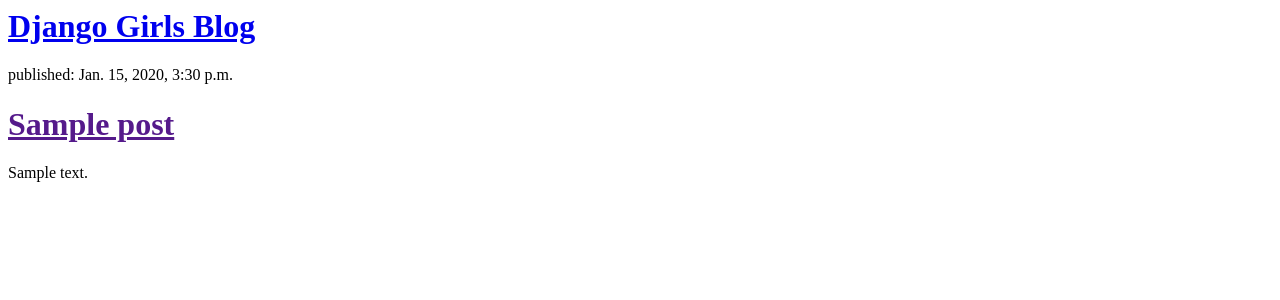
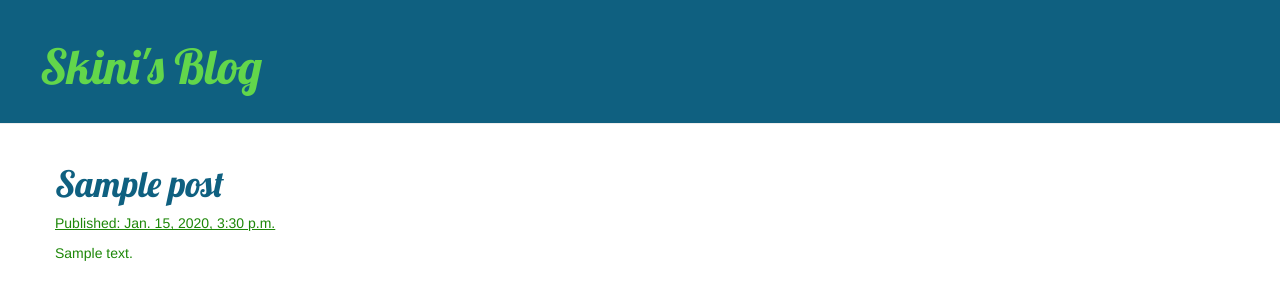
Before and after one commit to BookwormBoy/My-Blog, a Django app: template blog/templates/blog/post_list.html in a window 1280 px wide. Shown: the top 300 px of the page. Run offline with Django 3.2, Linux system fonts and the light colour scheme; the template is opened without the code that fills it: values that come from a table or form of the project are taken from there, others are empty; tables that the repository leaves empty hold one stand-in row (values such as "Sample post"); some libraries are stand-ins or nearby versions.

Commit message:
Update post_list.html

```diff
--- a/blog/templates/blog/post_list.html
+++ b/blog/templates/blog/post_list.html
@@ -1,18 +1,14 @@
-<html>
-    <head>
-        <title>Django Girls blog</title>
-    </head>
-    <body>
-        <div>
-            <h1><a href="/">Django Girls Blog</a></h1>
-        </div>
+{% extends 'blog/base.html' %}
 
-        {% for post in posts %}
-    <div>
-        <p>published: {{ post.published_date }}</p>
-        <h1><a href="">{{ post.title }}</a></h1>
+{% block content %}
+
+{% for post in posts %}
+    <div class="post">
+      <div class="date">
+        <h1><a href="{% url 'post_detail' pk=post.pk %}">{{ post.title }}</a></h1>
+        <p><u>Published: {{ post.published_date }}</u></p>
         <p>{{ post.text|linebreaksbr }}</p>
     </div>
 {% endfor %}
-    </body>
-</html>
+
+{% endblock %}
```
